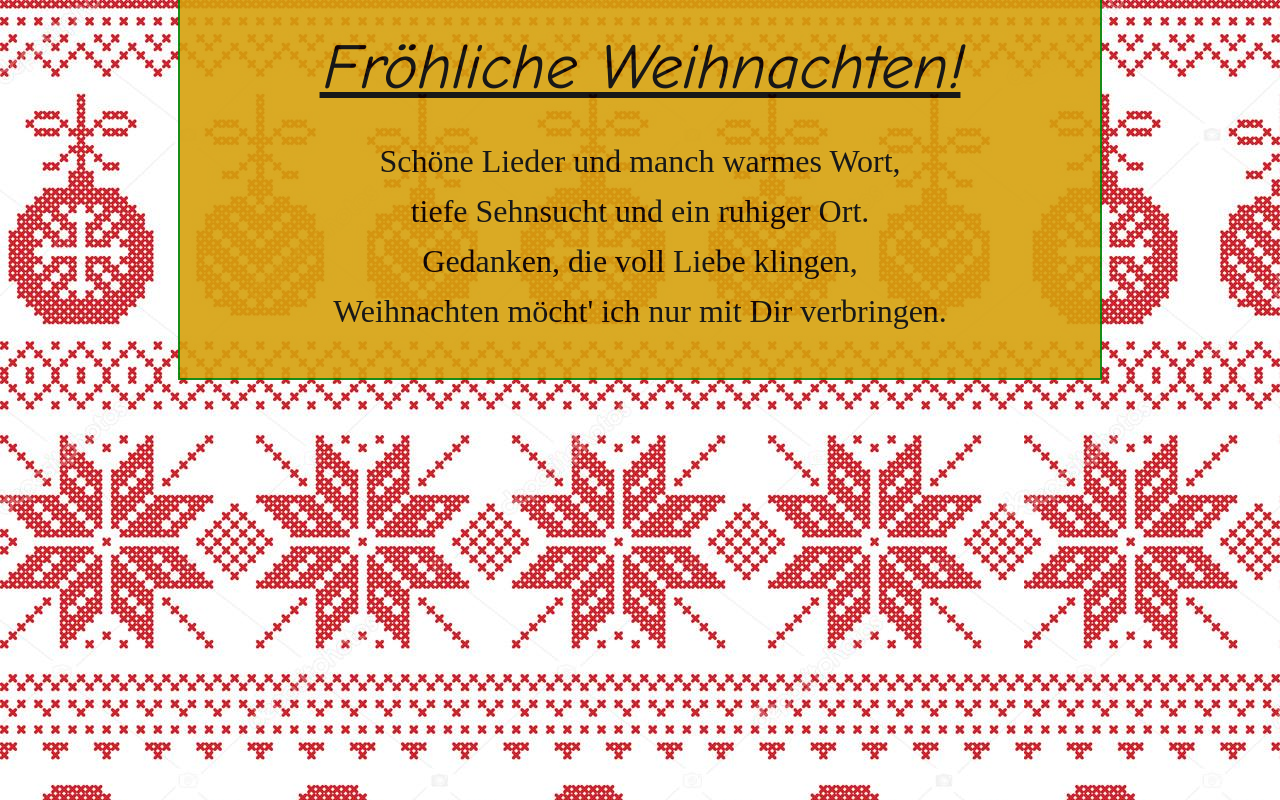
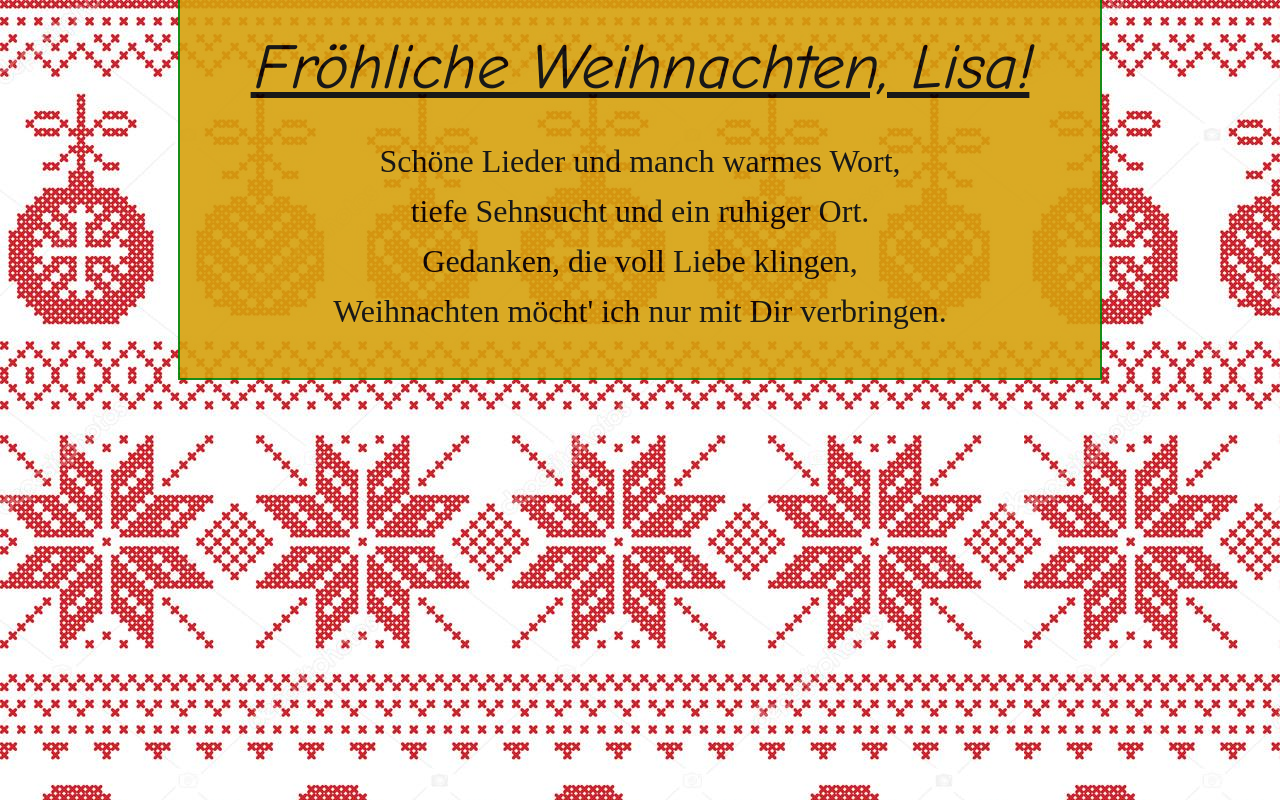
Before and after one commit to Erik7354/Erik7354.github.io, a plain HTML site: page Background-one.html in a window 1280 px wide. Drawn offline with Linux system fonts and the light colour scheme.

Commit message:
added name

```diff
--- a/Background-one.html
+++ b/Background-one.html
@@ -7,7 +7,7 @@
   <body>
     <div class="container">
         <p class="FW">
-            Fröhliche Weihnachten!
+            Fröhliche Weihnachten, Lisa!
         </p>
         <p class="text">
             Schöne Lieder und manch warmes Wort,
```
Also changed, not shown: Background-three.html (+1 -1 lines), Background-two.html (+1 -1 lines).
